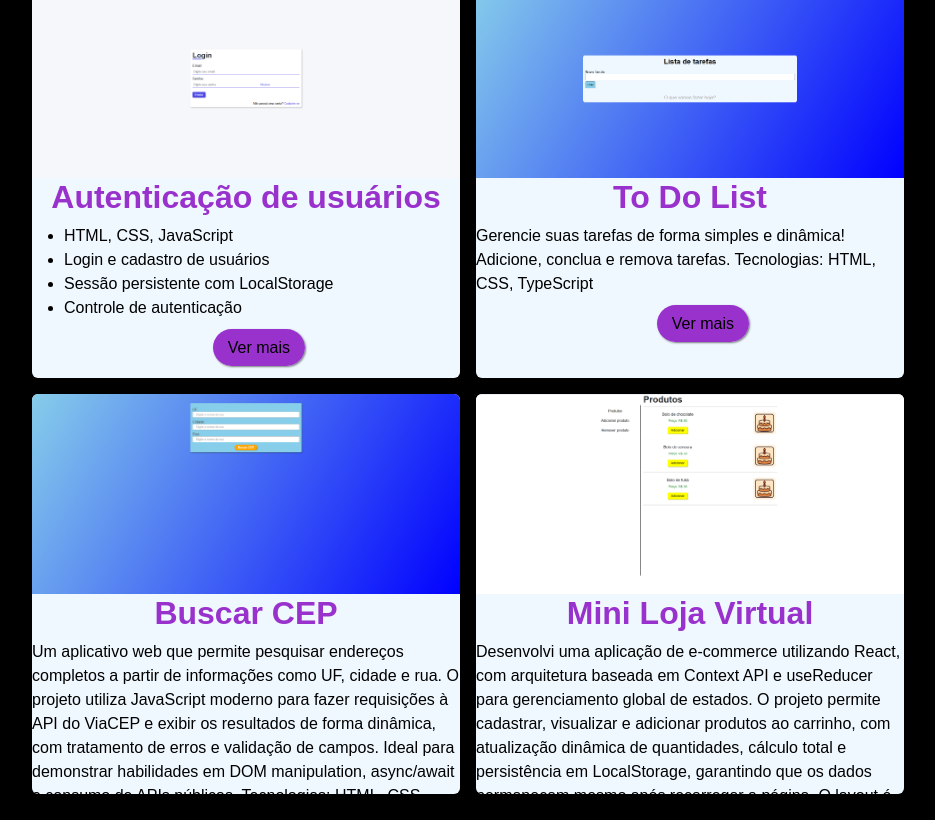
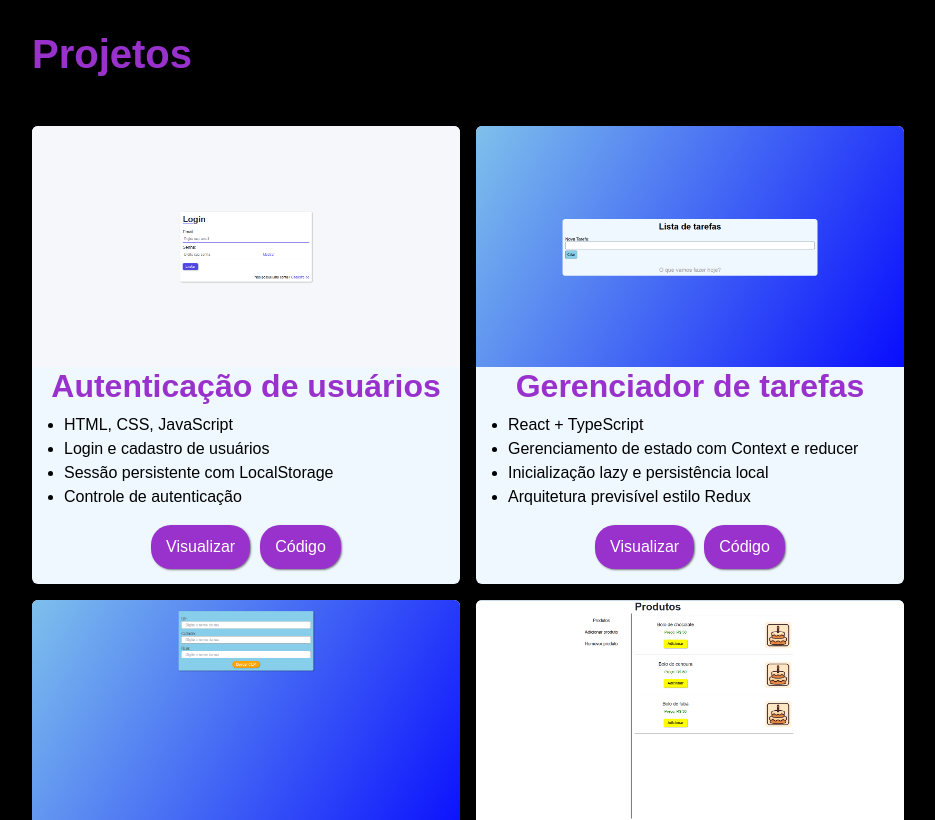
Before and after one commit to ThiagoAndrade92/portifolio, a React (Vite) app: page /portifolio/projects in a window 1280 px wide. Shown: the part 1980-2800 px from the top of the page, without its empty margins (172-1107 px from the left). Built offline with nearby package versions, Linux system fonts and the light colour scheme.

Commit message:
Projects => infos dos cards finalizados, faltando as imagens

```diff
--- a/src/index.css
+++ b/src/index.css
@@ -8,12 +8,14 @@
    --color-text: #fff;
    /* elements */
    --btn-projects: #9932CC;
+   --btn-projects-text: #fff;
    --btn-projects-hover: #7a017a;
    --border-contato: #9932CC;
    --marker-li: #800080;
    --hover-nav-desktop: #8B008B;
    --color-link-desktop: #000000;
    --background-nav-desktop: #f0f8ff;
+   --border-card-img: #800080;
 
    --background-nav-mobile: #e2e1e1;
    --icons-mobile: #000;
@@ -41,12 +43,12 @@
    --color-text: #000;
    /* elements */
    --btn-projects: #9932CC;
-   --btn-projects-text: #fff;
-   --border-contato: mediumpurple;
+   --border-contato: #9370d8;
    --marker-li: #800080;
    --hover-nav-desktop: #8B008B;
    --color-link-desktop: #f0f8ff;
    --background-nav-desktop: #000;
+   --box-shadow-card: 4px 4px 8px rgba(0, 0, 0, .5);
 
    --background-nav-mobile: #000;
    --icons-mobile: #e2e1e1;
--- a/src/pages/Projects/Projects.module.css
+++ b/src/pages/Projects/Projects.module.css
@@ -12,22 +12,27 @@
 }
 
 .card {
-   height: 400px;
    background-color: aliceblue;
    color: black;
    border-radius: 6px;
+   display: flex;
+   flex-direction: column;
+   height: 100%;
+   box-shadow: var(--box-shadow-card);
 }
 
 .card_img {
-   height: 50%;
    width: 100%;
+   aspect-ratio: 16 / 9;
+   overflow: hidden;
+   border-radius: 6px 6px 0 0;
 }
 
-img {
-   border-radius: 6px 6px 0 0;
-   background-color: purple;
+
+.card_img img {
+   width: 100%;
    height: 100%;
-   width: 100%;
+   object-fit: cover;
 }
 
 .title {
@@ -36,28 +41,20 @@ img {
    color: var(--h1-title-projects);
 }
 
-/* .p {
-   height: 25%;
-   overflow-y: auto;
-   margin: 2%;
-   padding: 1%;
-   border: 2px solid rgb(192, 222, 248);
-}
-
-.card p {
-   text-align: justify;
-} */
-
 .link {
    width: 100%;
-   text-align: center;
-   margin: 3%;
+   display: flex;
+   justify-content: center;
+   align-items: center;
+   gap: 10px;
+
+   margin-top: auto;
+   padding-bottom: 15px;
 }
 
 .card a {
    box-shadow: 1px 1px 2px rgba(0, 0, 0, .5);
    text-decoration: none;
-   text-align: center;
    background-color: var(--btn-projects);
    border-radius: 20px;
    padding: 10px 15px;
--- a/src/pages/Projects/index.tsx
+++ b/src/pages/Projects/index.tsx
@@ -16,76 +16,90 @@ export const Projects = () => {
       <section className={`${style.projects}`} id='projects'>
          <h1 className='mb-5'>Projetos</h1>
 
-         <div className={`${style.cards_box} row g-3`}>
+         <div className={`${style.cards_box} d-flex row g-3`}>
 
             <div className='col-12 col-md-6'>
                <div className={`${style.card}`}>
                   <div className={`${style.card_img}`}>
                      <img src={Login} alt="Login" />
                   </div>
-                  <h1 className={`${style.title} text-center`}>Autenticação de usuários</h1>
-                  <ul className={`${style.p}`}>
+                  <h2 className={`${style.title} text-center`}>Autenticação de usuários</h2>
+                  <ul className={`${style.info}`}>
                      <li>HTML, CSS, JavaScript</li>
                      <li>Login e cadastro de usuários</li>
                      <li>Sessão persistente com LocalStorage</li>
                      <li>Controle de autenticação</li>
                   </ul>
                   <div className={`${style.link}`}>
-                     <a href={'https://thiagoandrade92.github.io/login/'} target='_blank'>Ver mais</a>
+                     <a href={'https://thiagoandrade92.github.io/login/'} target='_blank'>Visualizar</a>
+
+                     <a href={'https://github.com/ThiagoAndrade92/login'} target='_blank'>Código</a>
                   </div>
                </div>
             </div>
-         {/* ===================================================== */}
+            {/* ===================================================== */}
             <div className='col-12 col-md-6'>
                <div className={`${style.card} `}>
                   <div className={`${style.card_img}`}>
                      <img src={Todo} alt="todo list" />
                   </div>
-                  <h1 className={`${style.title} text-center`}>To Do List</h1>
-                  <div className={`${style.p}`}>
-                     <p>Gerencie suas tarefas de forma simples e dinâmica! Adicione, conclua e remova tarefas.
-                        Tecnologias: HTML, CSS, TypeScript</p>
-                  </div>
+                  <h2 className={`${style.title} text-center`}>Gerenciador de tarefas</h2>
+                  <ul className={`${style.info}`}>
+                     <li>React + TypeScript</li>
+                     <li>Gerenciamento de estado com Context e reducer</li>
+                     <li>Inicialização lazy e persistência local</li>
+                     <li>Arquitetura previsível estilo Redux</li>
+                  </ul>
                   <div className={`${style.link}`}>
-                     <a href="https://thiagoandrade92.github.io/toDo/" target='_blank'>Ver mais</a>
+                     <a href="https://thiagoandrade92.github.io/toDo/" target='_blank'>Visualizar</a>
+
+                     <a href="https://github.com/ThiagoAndrade92/toDo" target='_blank'>Código</a>
                   </div>
                </div>
             </div>
-         {/* ===================================================== */}
+            {/* ===================================================== */}
 
             <div className='col-12 col-md-6'>
                <div className={`${style.card} `}>
                   <div className={`${style.card_img}`}>
                      <img src={Cep} alt="Buscador de cep" />
                   </div>
-                  <h1 className={`${style.title} text-center`}>Buscar CEP</h1>
-                  <div className={`${style.p}`}>
-                     <p>Um aplicativo web que permite pesquisar endereços completos a partir de informações como UF, cidade e rua. O projeto utiliza JavaScript moderno para fazer requisições à API do ViaCEP e exibir os resultados de forma dinâmica, com tratamento de erros e validação de campos. Ideal para demonstrar habilidades em DOM manipulation, async/await e consumo de APIs públicas.
-                        Tecnologias: HTML, CSS, JavaScript (Vanilla JS), API ViaCEP</p>
-                  </div>
+                  <h2 className={`${style.title} text-center`}>Buscador de endereços</h2>
+                  <ul className={style.info}>
+                     <li>Vanilla JS com manipulação direta do DOM</li>
+                     <li>Consumo de API REST (ViaCEP)</li>
+                     <li>async/await e tratamento de exceções</li>
+                     <li>Validação de entrada do usuário</li>
+                  </ul>
                   <div className={`${style.link}`}>
-                     <a href="https://thiagoandrade92.github.io/buscador-cep/" target='_blank'>Ver mais</a>
+                     <a href="https://thiagoandrade92.github.io/buscador-cep/" target='_blank'>Visualizar</a>
+
+                     <a href="https://github.com/ThiagoAndrade92/buscador-cep" target='_blank'>Código</a>
                   </div>
                </div>
             </div>
-         {/* ===================================================== */}
+            {/* ===================================================== */}
 
             <div className='col-12 col-md-6'>
                <div className={`${style.card} `}>
                   <div className={`${style.card_img}`}>
                      <img src={Loja} alt="Buscador de cep" />
                   </div>
-                  <h1 className={`${style.title} text-center`}>Mini Loja Virtual</h1>
-                  <div className={`${style.p}`}>
-                     <p>Desenvolvi uma aplicação de e-commerce utilizando React, com arquitetura baseada em Context API e useReducer para gerenciamento global de estados. O projeto permite cadastrar, visualizar e adicionar produtos ao carrinho, com atualização dinâmica de quantidades, cálculo total e persistência em LocalStorage, garantindo que os dados permaneçam mesmo após recarregar a página.
-                        O layout é totalmente responsivo (Mobile e Desktop) e focado em uma experiência fluida e intuitiva para o usuário.</p>
-                  </div>
+                  <h2 className={`${style.title} text-center`}>Loja virtual</h2>
+                  <ul className={style.info}>
+                     <li>React</li>
+                     <li>Gerenciamento de estado global</li>
+                     <li>Carrinho com regras de negócio</li>
+                     <li>Persistência local e responsividade</li>
+                  </ul>
                   <div className={`${style.link}`}>
-                     <a href="https://thiagoandrade92.github.io/store/" target='_blank'>Ver mais</a>
+                     <a href="https://thiagoandrade92.github.io/store/" target='_blank'>Visualizar</a>
+
+                     <a href="https://github.com/ThiagoAndrade92/store" target='_blank'>Código</a>
                   </div>
                </div>
             </div>
-         {/* ===================================================== */}
+            {/* ===================================================== */}
 
          </div>{/* cards_box */}
       </section>
```
